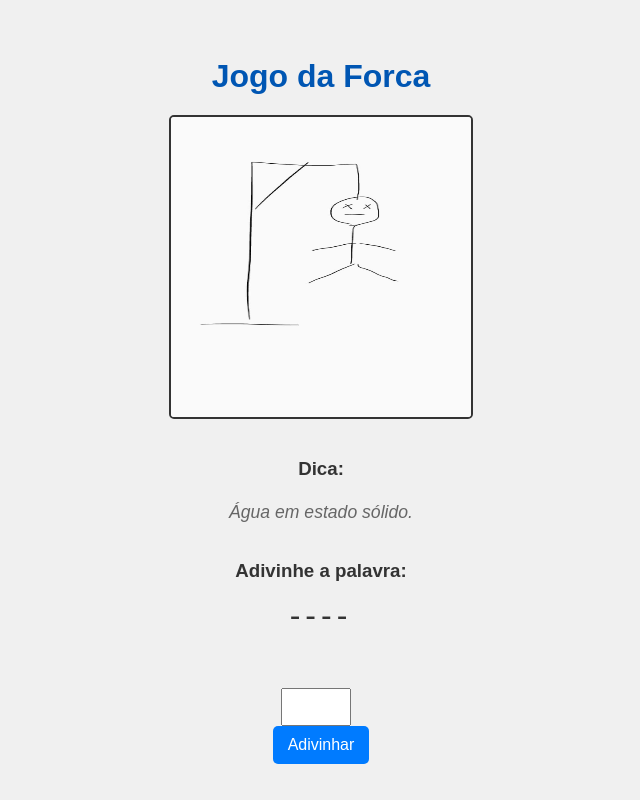
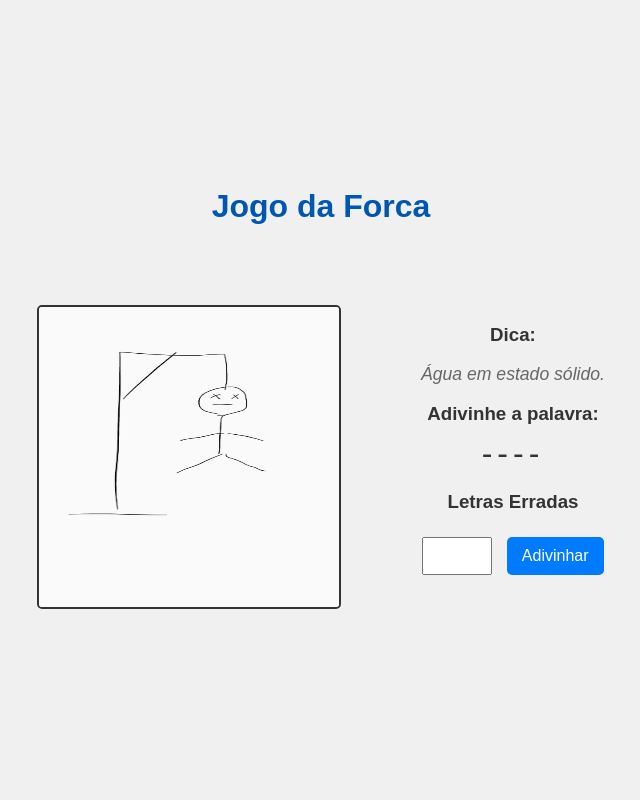
Before and after one commit to samiaanastacio/jogo-da-forca, a plain HTML site: page index.html in a window 1280 px wide. Shown: the whole page, without its empty margins (319-959 px from the left). Drawn offline with Linux system fonts and the light colour scheme.

Commit message:
implementa array de letras erradas

```diff
--- a/index.html
+++ b/index.html
@@ -10,19 +10,29 @@
 
 <body>
     <h1>Jogo da Forca</h1>
+    <div id="container">
+        <div>
+            <img id="imagem-forca" src="forca-0.jpg" alt="Desenho da forca">
 
-    <img id="imagem-forca" src="forca-0.jpg" alt="Desenho da forca">
+        </div>
+
+        <div>
             <h3>Dica:</h3>
             <p id="paragrafo-da-dica"></p>
-
             <h3>Adivinhe a palavra:</h3>
             <p id="palavra-escondida"></p>
+            <h3>Letras Erradas</h3>
+            <p id="letras-erradas"> </p>
             <p id="mensagem-final"></p>
             <button id="botao-reiniciar" hidden>Jogar Novamente</button>
 
             <input type="text" id="palpite-do-jogador" maxlength="1">
             <button id="botao-adivinhar">Adivinhar</button>
 
+        </div>
+    </div>
+
+
     <script src="/script.js"></script>
 </body>
 
--- a/script.js
+++ b/script.js
@@ -4,10 +4,12 @@ let palavraOriginal = null;
 let palavraAtual = null;
 let erros = 0;
 const chancesMaximas = 6;
+let letrasErradas = [] // Alterado para let para poder ser reatribuído
 
 // ELEMENTOS HTML
 const paragrafoDaDica = document.getElementById('paragrafo-da-dica');
 const palavraEscondida = document.getElementById('palavra-escondida');
+const letrasErradasNaTela = document.getElementById('letras-erradas')
 const botaoAdivinhar = document.getElementById('botao-adivinhar');
 const inputDoJogador = document.getElementById('palpite-do-jogador');
 const imagemForca = document.getElementById('imagem-forca');
@@ -35,8 +37,11 @@ async function iniciarJogo() {
     palavraEscondida.textContent = palavraAtual;
 
     erros = 0;
+    letrasErradas = []; // Limpa o array de letras erradas da partida anterior
+    // A linha abaixo estava incorreta e foi removida: letrasErradasNaTela = []
     imagemForca.src = `forca-${erros}.jpg`;
     mensagemFinal.textContent = ''; // Limpa a mensagem final
+    letrasErradasNaTela.textContent = '';
     botaoAdivinhar.disabled = false; // Habilita o botão de adivinhar
     inputDoJogador.disabled = false; // Habilita o input
     botaoReiniciar.hidden = true; // Esconde o botão de reiniciar
@@ -50,7 +55,7 @@ async function iniciarJogo() {
 // =================================================================
 // EVENTO DE CLIQUE DO BOTÃO
 // =================================================================
-botaoAdivinhar.addEventListener('click', function() {
+botaoAdivinhar.addEventListener('click', function () {
   const letraAdivinhada = inputDoJogador.value.toUpperCase();
   inputDoJogador.value = '';
 
@@ -77,6 +82,9 @@ botaoAdivinhar.addEventListener('click', function() {
     }
 
   } else {
+
+    letrasErradas.push(letraAdivinhada)
+    letrasErradasNaTela.textContent = letrasErradas.join(', ')
     erros++;
     console.log(`Que pena, a letra não está na palavra. Erros: ${erros}/${chancesMaximas}`);
 
@@ -88,14 +96,17 @@ botaoAdivinhar.addEventListener('click', function() {
       botaoAdivinhar.disabled = true; // Desabilita o botão de adivinhar
       inputDoJogador.disabled = true; // Desabilita o input
       botaoReiniciar.hidden = false; // Mostra o botão de reiniciar
+
     }
+
   }
+
 });
 
 // =================================================================
 // FUNÇÃO QUE REINICIA O JOGO
 // =================================================================
-botaoReiniciar.addEventListener('click', function() {
+botaoReiniciar.addEventListener('click', function () {
   iniciarJogo(); // Basta chamar a função de inicialização novamente!
 });
 
--- a/style.css
+++ b/style.css
@@ -15,6 +15,12 @@ body {
 h1 {
     color: #0056b3;
     margin-bottom: 20px;
+    padding-bottom: 60px;
+}
+
+#container{
+    display: flex;
+    gap: 80px;
 }
 
 h3 {
```
Lines whose indentation alone changed are shown as unchanged.
